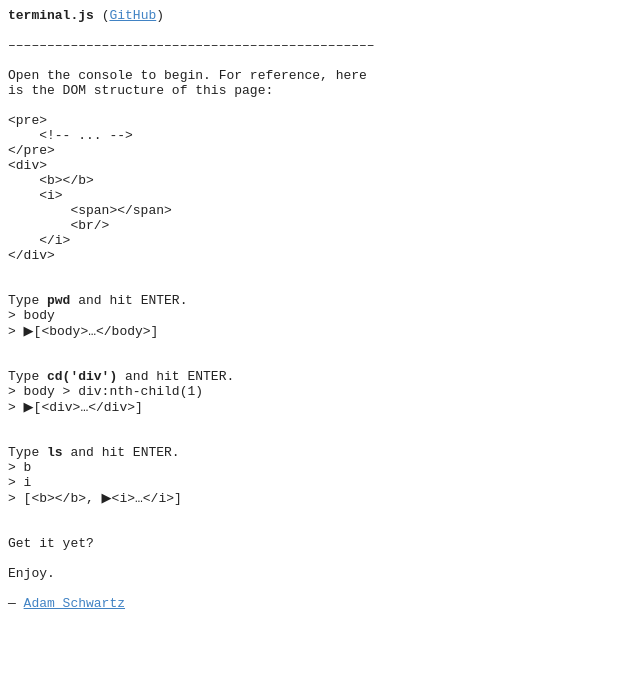
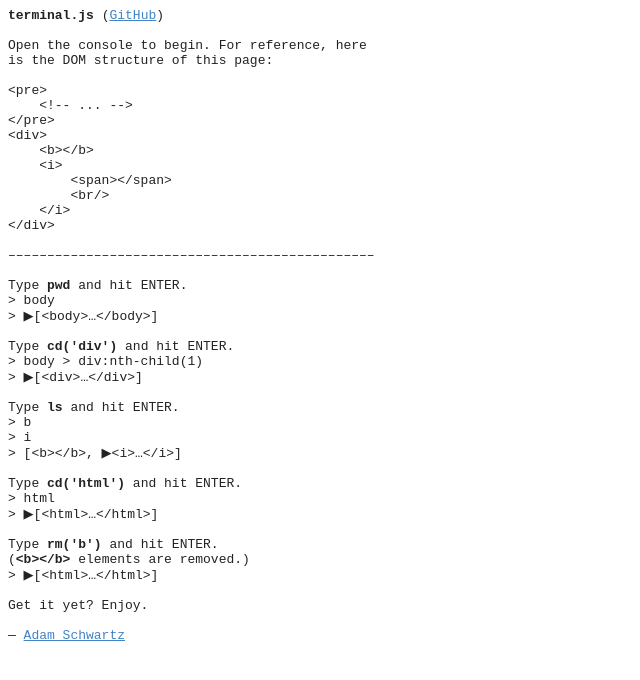
Before and after one commit to adamschwartz/terminal.js, a plain HTML site: page index.html in a window 1280 px wide. Shown: the whole page, without its empty margins (0-640 px from the left). Drawn offline with Linux system fonts and the light colour scheme.

Commit message:
Better demo

```diff
--- a/index.html
+++ b/index.html
@@ -3,8 +3,6 @@
 <body>
 <pre>
 <b>terminal.js</b> (<a href="http://github.com/adamschwartz/terminal.js">GitHub</a>)
-
-&ndash;&ndash;&ndash;&ndash;&ndash;&ndash;&ndash;&ndash;&ndash;&ndash;&ndash;&ndash;&ndash;&ndash;&ndash;&ndash;&ndash;&ndash;&ndash;&ndash;&ndash;&ndash;&ndash;&ndash;&ndash;&ndash;&ndash;&ndash;&ndash;&ndash;&ndash;&ndash;&ndash;&ndash;&ndash;&ndash;&ndash;&ndash;&ndash;&ndash;&ndash;&ndash;&ndash;&ndash;&ndash;&ndash;&ndash;
 
 Open the console to begin. For reference, here
 is the DOM structure of this page:
@@ -20,26 +18,30 @@ is the DOM structure of this page:
     &lt;/i&gt;
 &lt;/div&gt;
 
+&ndash;&ndash;&ndash;&ndash;&ndash;&ndash;&ndash;&ndash;&ndash;&ndash;&ndash;&ndash;&ndash;&ndash;&ndash;&ndash;&ndash;&ndash;&ndash;&ndash;&ndash;&ndash;&ndash;&ndash;&ndash;&ndash;&ndash;&ndash;&ndash;&ndash;&ndash;&ndash;&ndash;&ndash;&ndash;&ndash;&ndash;&ndash;&ndash;&ndash;&ndash;&ndash;&ndash;&ndash;&ndash;&ndash;&ndash;
 
 Type <b>pwd</b> and hit ENTER.
 > body
 > &#9654;[&lt;body&gt;&hellip;&lt;/body&gt;]
 
-
 Type <b>cd('div')</b> and hit ENTER.
 > body > div:nth-child(1)
 > &#9654;[&lt;div&gt;&hellip;&lt;/div&gt;]
-
 
 Type <b>ls</b> and hit ENTER.
 > b
 > i
 > [&lt;b&gt;&lt;/b&gt;, &#9654;&lt;i&gt;&hellip;&lt;/i&gt;]
 
+Type <b>cd('html')</b> and hit ENTER.
+> html
+> &#9654;[&lt;html&gt;&hellip;&lt;/html&gt;]
 
-Get it yet?
+Type <b>rm('b')</b> and hit ENTER.
+(<b>&lt;b&gt;&lt;/b&gt;</b> elements are removed.)
+> &#9654;[&lt;html&gt;&hellip;&lt;/html&gt;]
 
-Enjoy.
+Get it yet? Enjoy.
 
 &mdash; <a href="http://adamschwartz.co">Adam Schwartz</a>
 </pre>
```
